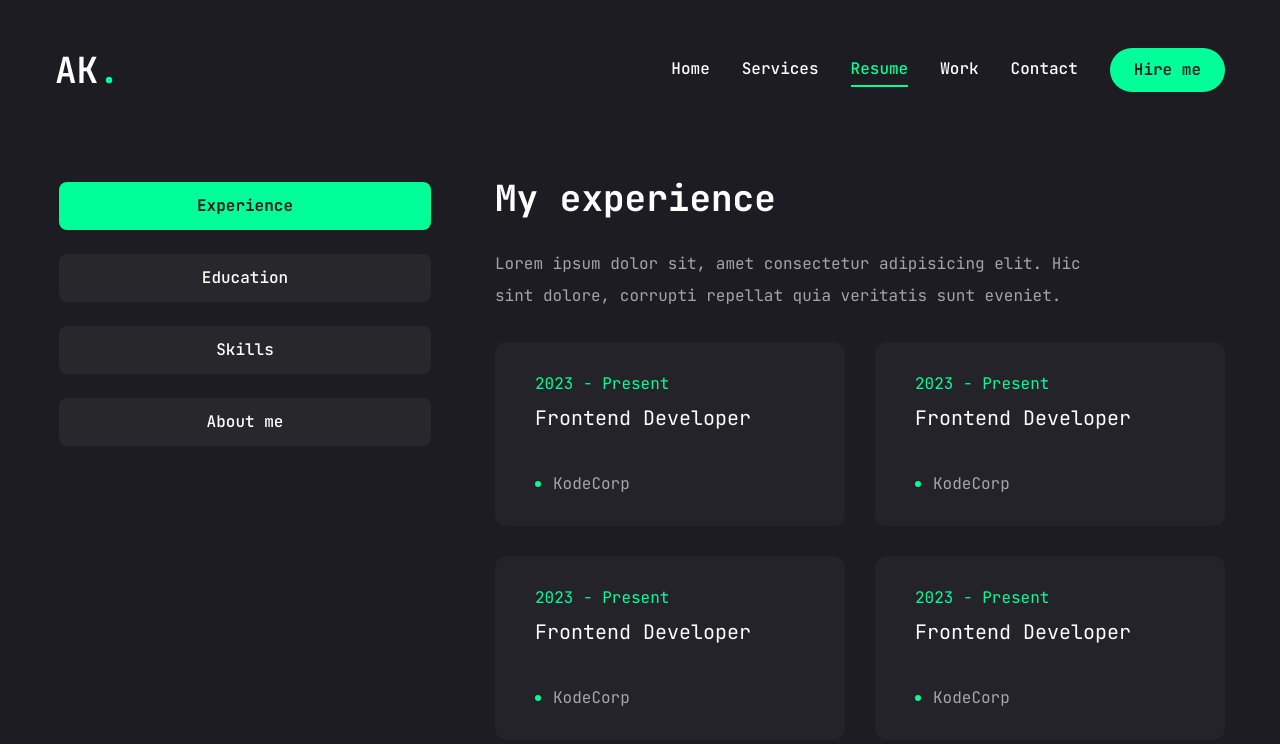
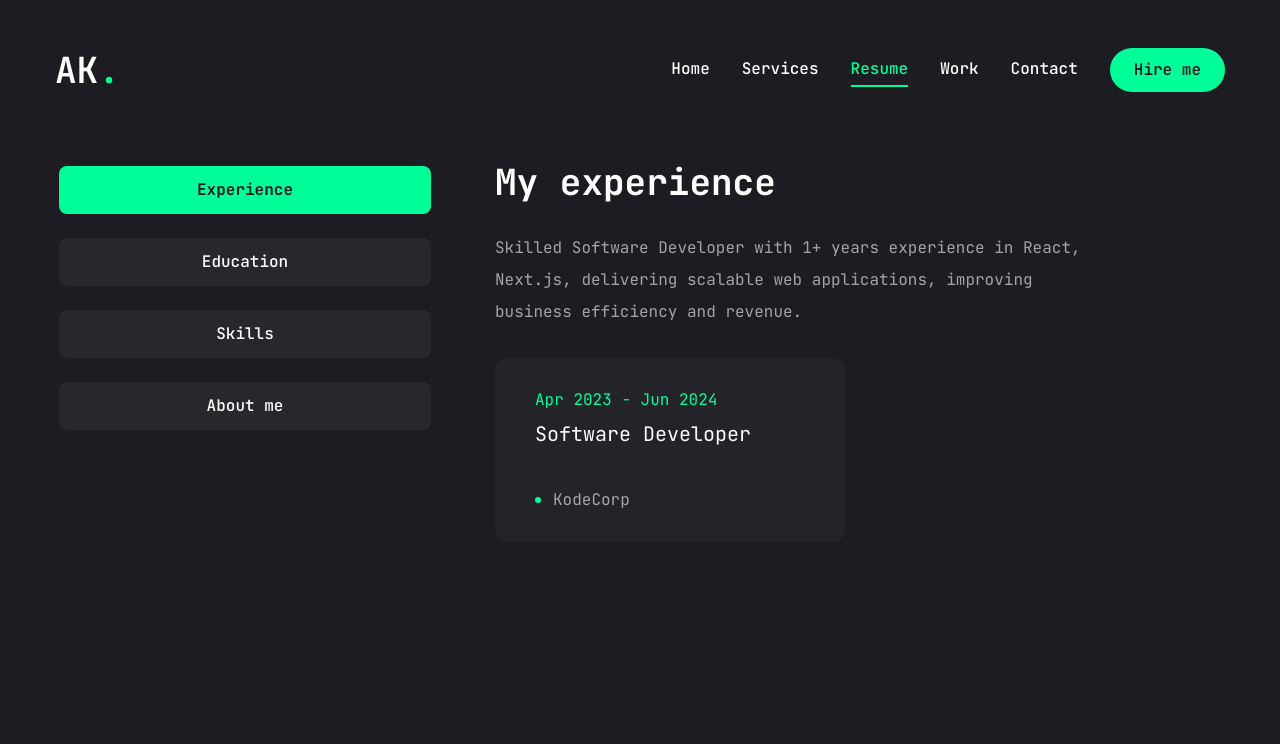
Before and after one commit to kodaliakhil/portfolio, a Next.js app: page /resume in a window 1280 px wide. Shown: the top 744 px of the page. Built offline with nearby package versions, Linux system fonts and the light colour scheme.

Commit message:
updated details of services, resume, contact

```diff
--- a/app/contact/page.jsx
+++ b/app/contact/page.jsx
@@ -48,9 +48,7 @@ const Contact = () => {
             <form className="flex flex-col gap-6 p-10 bg-[#27272c] rounded-xl">
               <h3 className="text-4xl text-accent">Let&apos;s work together</h3>
               <p className="text-white/60">
-                Lorem ipsum dolor sit amet consectetur, adipisicing elit. Magni
-                deleniti vitae maxime rerum consequuntur quidem error
-                blanditiis!
+              Let's collaborate to create innovative, user-friendly web solutions. Leveraging my expertise in front-end development and UI/UX for optimal results.
               </p>
               {/* input */}
               <div className="grid grid-cols-1 md:grid-cols-2 gap-6">
--- a/app/resume/page.jsx
+++ b/app/resume/page.jsx
@@ -15,7 +15,7 @@ import { motion } from "framer-motion";
 const about = {
   title: "About me",
   description:
-    "Lorem ipsum dolor sit, amet consectetur adipisicing elit. Hic sint dolore, corrupti repellat quia veritatis sunt eveniet.",
+    "Skilled Software Developer with 1+ years experience in React, Next.js, delivering scalable web applications, improving business efficiency and revenue.",
   info: [
     {
       fieldName: "Name",
@@ -57,33 +57,14 @@ const experience = {
   icon: "/assets/resume/badge.svg",
   title: "My experience",
   description:
-    "Lorem ipsum dolor sit, amet consectetur adipisicing elit. Hic sint dolore, corrupti repellat quia veritatis sunt eveniet.",
+    "Skilled Software Developer with 1+ years experience in React, Next.js, delivering scalable web applications, improving business efficiency and revenue.",
   items: [
     {
       company: "KodeCorp",
-      position: "Frontend Developer",
-      duration: "2023 - Present",
+      position: "Software Developer",
+      duration: "Apr 2023 - Jun 2024",
     },
-    {
-      company: "KodeCorp",
-      position: "Frontend Developer",
-      duration: "2023 - Present",
-    },
-    {
-      company: "KodeCorp",
-      position: "Frontend Developer",
-      duration: "2023 - Present",
-    },
-    {
-      company: "KodeCorp",
-      position: "Frontend Developer",
-      duration: "2023 - Present",
-    },
-    {
-      company: "KodeCorp",
-      position: "Frontend Developer",
-      duration: "2023 - Present",
-    },
+
   ],
 };
 // education data
@@ -91,7 +72,7 @@ const education = {
   icon: "/assets/resume/cap.svg",
   title: "My education",
   description:
-    "Lorem ipsum dolor sit, amet consectetur adipisicing elit. Hic sint dolore, corrupti repellat quia veritatis sunt eveniet.",
+    "Holding a PG Diploma in Data Science from IIIT Bangalore, and a Bachelor's in Electronics and Communication Engineering from CMR Institute of Technology.",
   items: [
     {
       institution: "IIITB",
@@ -100,7 +81,7 @@ const education = {
     },
     {
       institution: "CMRIT",
-      degree: "Bachelor of Engineering",
+      degree: "Bachelor of Technology",
       duration: "2017 - 2021",
     },
   ],
@@ -109,7 +90,7 @@ const education = {
 const skills = {
   title: "My skills",
   description:
-    "Lorem ipsum dolor sit, amet consectetur adipisicing elit. Hic sint dolore, corrupti repellat quia veritatis sunt eveniet.",
+    "Proficient in HTML, CSS, JavaScript, TypeScript, and Python. Experienced with React, Next.js, Node.js, and PostgreSQL. Strong problem-solving and communication skills.",
   skillsList: [
     {
       icon: <FaHtml5 />,
--- a/app/services/page.jsx
+++ b/app/services/page.jsx
@@ -7,28 +7,28 @@ const services = [
     num: "01",
     title: "Web Development",
     description:
-      "Lorem ipsum dolor sit amet consectetur adipisicing elit. Nisi a.",
+      "Expert web developer crafting high-performance, responsive, user-friendly websites.",
     href: "",
   },
   {
     num: "02",
     title: "UI/UX Design",
     description:
-      "Lorem ipsum dolor sit amet consectetur adipisicing elit. Nisi a.",
+      "Skilled UI/UX designer crafting intuitive, user-centered digital experiences.",
     href: "",
   },
   {
     num: "03",
     title: "Logo Design",
     description:
-      "Lorem ipsum dolor sit amet consectetur adipisicing elit. Nisi a.",
+      "Proficient in logo design, creating impactful, memorable brand identities.",
     href: "",
   },
   {
     num: "04",
     title: "SEO",
     description:
-      "Lorem ipsum dolor sit amet consectetur adipisicing elit. Nisi a.",
+      "Optimizing websites for higher search rankings and visibility.",
     href: "",
   },
 ];
```
